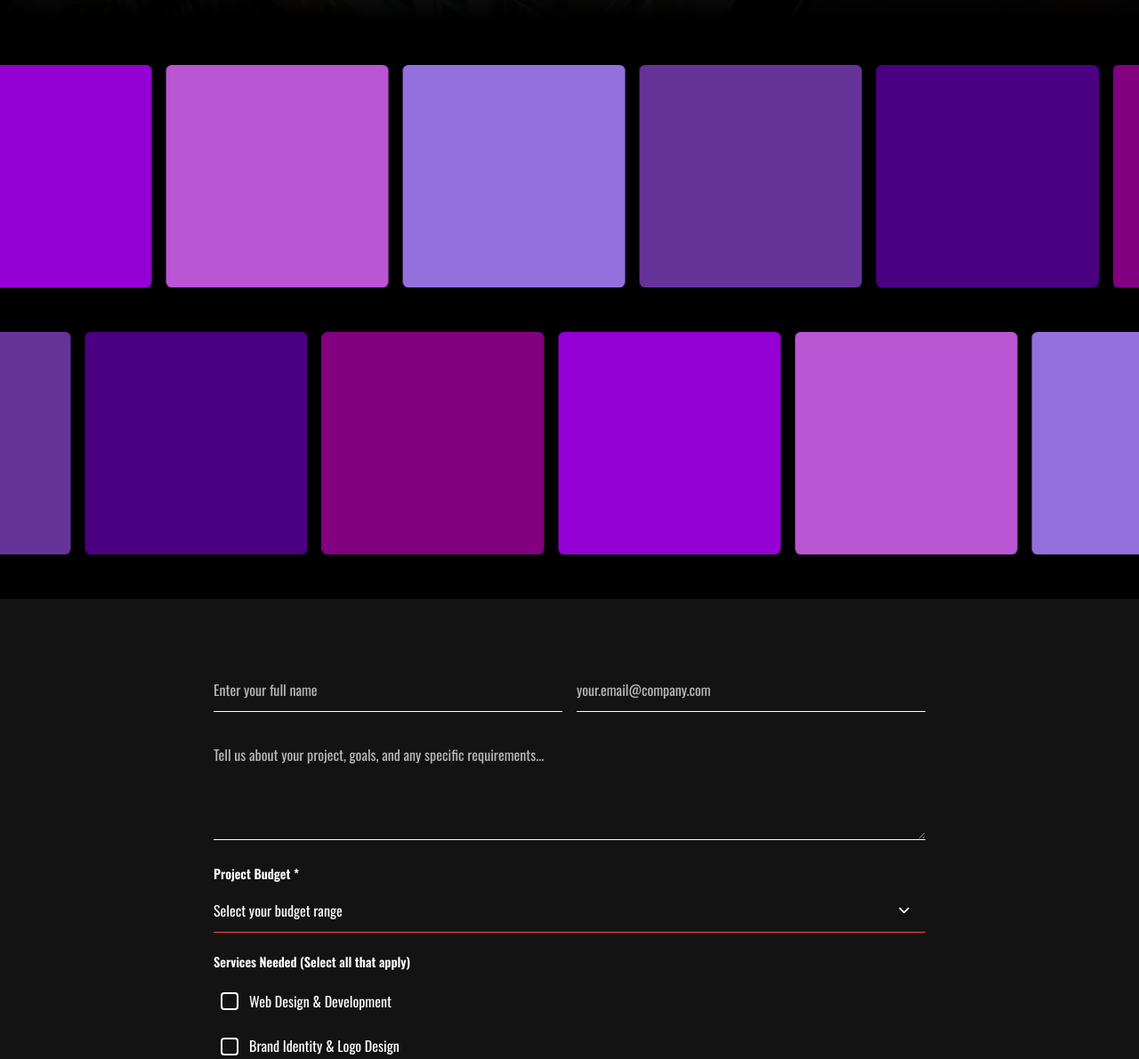
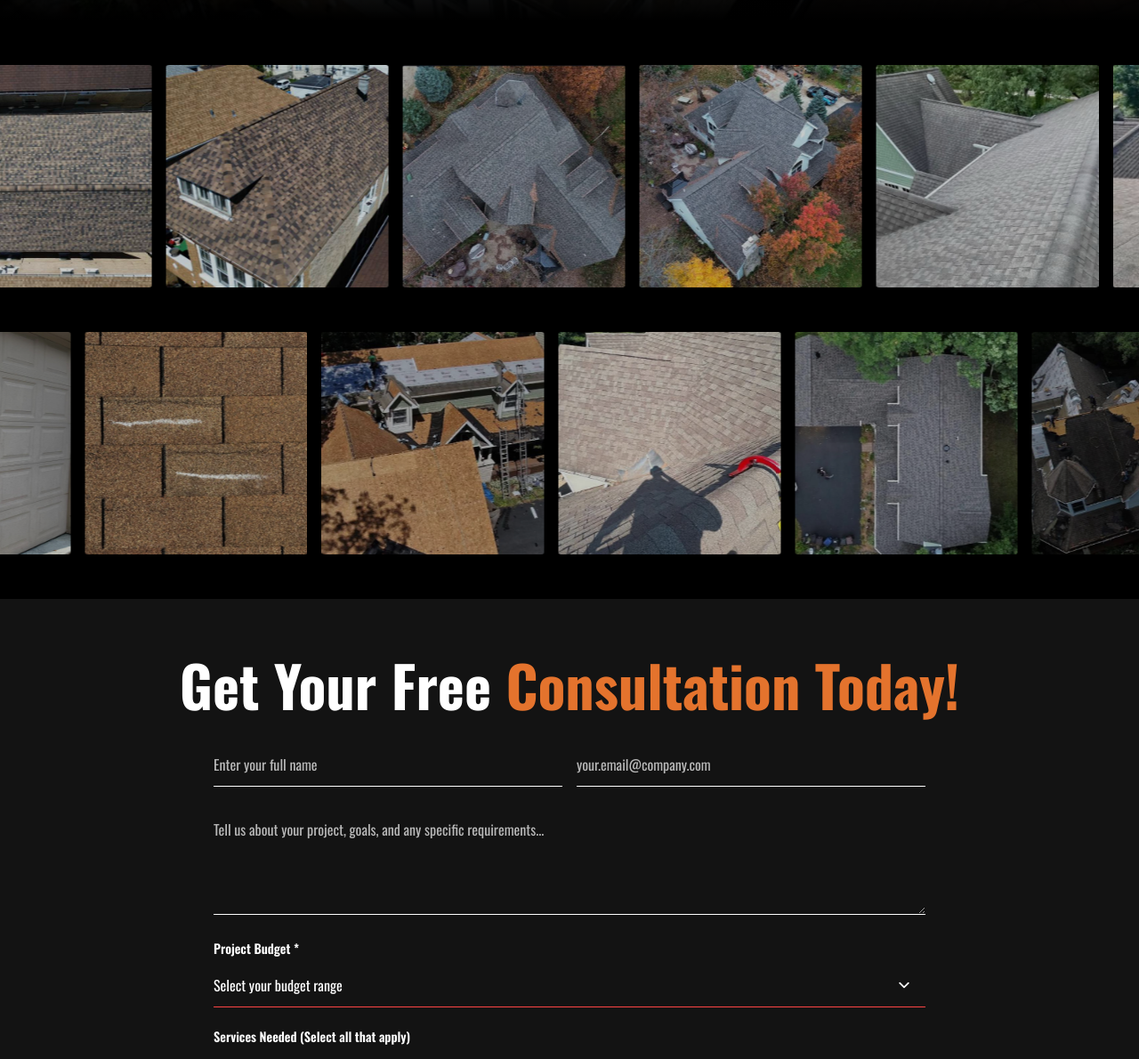
Before and after one commit to mmartinez1468/Brighter-Days-Ahead, a plain HTML site: page index.html in a window 1280 px wide. Shown: the part 3081-4271 px from the top of the page at 89% size. Drawn offline with nearby package versions, Linux system fonts and the light colour scheme.

Commit message:
final push

```diff
--- a/index.html
+++ b/index.html
@@ -409,6 +409,9 @@
     <!-- CONTACT FORM SECTION -->
     <!-- ========================================================================== -->
     <section id="contact">
+        <div class="contact-header">
+            <h2>Get your free <span>consultation today!</span></h2>
+        </div>
         <div class="contact-container">
             <form id="contactForm" action="https://api.web3forms.com/submit" method="post">
                 <input type="hidden" name="access_key" value="5859c3e1-f867-4635-9559-d832ee856a88">
@@ -467,27 +470,27 @@
 
                     <div class="checkbox-item">
                         <input type="checkbox" id="webDesign" name="services[]" value="web-design" class="checkbox-input">
-                        <label for="webDesign" class="checkbox-label">Web Design & Development</label>
+                        <label for="webDesign" class="checkbox-label">Damage Assessment</label>
                     </div>
 
                     <div class="checkbox-item">
                         <input type="checkbox" id="branding" name="services[]" value="branding" class="checkbox-input">
-                        <label for="branding" class="checkbox-label">Brand Identity & Logo Design</label>
+                        <label for="branding" class="checkbox-label">Policy Review</label>
                     </div>
 
                     <div class="checkbox-item">
                         <input type="checkbox" id="ecommerce" name="services[]" value="ecommerce" class="checkbox-input">
-                        <label for="ecommerce" class="checkbox-label">E-commerce Solutions</label>
+                        <label for="ecommerce" class="checkbox-label">Claim Preparation</label>
                     </div>
 
                     <div class="checkbox-item">
                         <input type="checkbox" id="marketing" name="services[]" value="marketing" class="checkbox-input">
-                        <label for="marketing" class="checkbox-label">Digital Marketing & SEO</label>
+                        <label for="marketing" class="checkbox-label">Negotiation</label>
                     </div>
 
                     <div class="checkbox-item">
                         <input type="checkbox" id="maintenance" name="services[]" value="maintenance" class="checkbox-input">
-                        <label for="maintenance" class="checkbox-label">Website Maintenance & Support</label>
+                        <label for="maintenance" class="checkbox-label">Settlement Maximization</label>
                     </div>
                 </div>
 
--- a/styles.css
+++ b/styles.css
@@ -2083,12 +2083,11 @@ CTA CARD WRAPPER
 
 
 
-
 .double-carousel {
   margin: 50px auto;
   width: 100%;
   display: flex;
-  gap: 1em; /* Gap between the two groups */
+  gap: 1em;
   overflow: hidden;
   position: relative;
 }
@@ -2100,7 +2099,7 @@ CTA CARD WRAPPER
 .double-carousel-group {
   display: flex;
   align-items: center;
-  gap: 1em; /* Gap between cards within each group */
+  gap: 1em;
   flex-shrink: 0;
   width: max-content;
   animation: double-carousel-spin 30s linear infinite;
@@ -2110,39 +2109,93 @@ CTA CARD WRAPPER
   flex: 0 0 250px;
   width: 250px;
   height: 250px;
-  padding: 1em;
-  background-color: purple;
-  font-size: 2rem;
   border-radius: .2em;
   text-align: center;
   display: flex;
   align-items: center;
   justify-content: center;
-}
-
-/* Make sure background images cover properly if using them */
-.double-carousel-card.card-1 { background: purple; }
-.double-carousel-card.card-2 { background: darkviolet; }
-.double-carousel-card.card-3 { background: mediumorchid; }
-.double-carousel-card.card-4 { background: mediumpurple; }
-.double-carousel-card.card-5 { background: rebeccapurple; }
-.double-carousel-card.card-6 { background: indigo; }
-
-.double-carousel-card.card-a { background: purple; }
-.double-carousel-card.card-b { background: darkviolet; }
-.double-carousel-card.card-c { background: mediumorchid; }
-.double-carousel-card.card-d { background: mediumpurple; }
-.double-carousel-card.card-e { background: rebeccapurple; }
-.double-carousel-card.card-f { background: indigo; }
+  position: relative;
+  overflow: hidden;
+
+  /* Optimized background image properties */
+  background-size: cover;
+  background-position: center;
+  background-repeat: no-repeat;
+
+  /* Optional: Add a subtle overlay for better text readability */
+  color: white;
+  text-shadow: 0 2px 4px rgba(0, 0, 0, 0.5);
+}
+
+/* Add a dark overlay for better content visibility (optional) */
+.double-carousel-card::before {
+  content: '';
+  position: absolute;
+  top: 0;
+  left: 0;
+  right: 0;
+  bottom: 0;
+  background: rgba(0, 0, 0, 0.2);
+  z-index: 1;
+  transition: background 0.3s ease;
+}
+
+.double-carousel-card:hover::before {
+  background: rgba(0, 0, 0, 0.4);
+}
+
+/* Ensure content stays above overlay */
+.double-carousel-card > * {
+  position: relative;
+  z-index: 2;
+}
+
+/* Top Carousel Cards - Replace with your image paths */
+.double-carousel-card.card-1 {
+  background-image: url('images/about-image.jpg');
+}
+.double-carousel-card.card-2 {
+  background-image: url('images/services-2.jpg');
+}
+.double-carousel-card.card-3 {
+  background-image: url('images/services-1.jpg');
+}
+.double-carousel-card.card-4 {
+  background-image: url('images/portfolio-1.jpg');
+}
+.double-carousel-card.card-5 {
+  background-image: url('images/portfolio-2.jpg');
+}
+.double-carousel-card.card-6 {
+  background-image: url('images/portfolio-3.jpg');
+}
+
+/* Bottom Carousel Cards - Replace with your image paths */
+.double-carousel-card.card-a {
+  background-image: url('images/portfolio-4.jpg');
+}
+.double-carousel-card.card-b {
+  background-image: url('images/portfolio-5.jpg');
+}
+.double-carousel-card.card-c {
+  background-image: url('images/portfolio-6.jpg');
+}
+.double-carousel-card.card-d {
+  background-image: url('images/portfolio-7.jpg');
+}
+.double-carousel-card.card-e {
+  background-image: url('images/services-5.jpg');
+}
+.double-carousel-card.card-f {
+  background-image: url('images/portfolio-9.jpg');
+}
 
 @keyframes double-carousel-spin {
   from { transform: translateX(0); }
   to { transform: translateX(-100%); }
 }
 
-/* =============================
-   BOTTOM CAROUSEL (reverse)
-============================== */
+/* Bottom Carousel (reverse) */
 .double-carousel-bottom .double-carousel-group {
   animation: double-carousel-spin-reverse 30s linear infinite;
 }
@@ -2156,6 +2209,23 @@ CTA CARD WRAPPER
 .double-carousel:hover .double-carousel-group,
 .double-carousel-bottom:hover .double-carousel-group {
   animation-play-state: paused;
+}
+
+/* Responsive adjustments */
+@media (max-width: 768px) {
+  .double-carousel-card {
+    flex: 0 0 200px;
+    width: 200px;
+    height: 200px;
+  }
+}
+
+@media (max-width: 480px) {
+  .double-carousel-card {
+    flex: 0 0 150px;
+    width: 150px;
+    height: 150px;
+  }
 }
 
 
@@ -2204,17 +2274,16 @@ CTA CARD WRAPPER
     padding: clamp(3rem, calc(3.2608695652vw + 2.347826087rem), 4.875rem) 1rem;
 }
 
-.contact-intro {
-    display: flex;
-    justify-content: center;
-    align-items: center;
-    flex-direction: column;
-    gap: 1rem;
-    padding-bottom: 2rem;
-}
-
-.contact-intro > h2 {
-    text-align: center;
+.contact-header {
+    margin-bottom: 2rem;
+}
+
+.contact-header h2 {
+    text-transform: capitalize;
+}
+
+.contact-header span {
+    color: var(--coloraccent);
 }
 
 /* Contact Form Container */
@@ -2222,10 +2291,6 @@ CTA CARD WRAPPER
     border-radius: 20px;
     position: relative;
     width: 100%;
-}
-
-.contact-header {
-    margin-bottom: 1rem;
 }
 
 /* Form Elements */
@@ -2370,9 +2435,8 @@ CTA CARD WRAPPER
 
 @media screen and (min-width: 768px) {
 
-    .contact-intro > h2 {
-        font-size: 3rem;
-        line-height: 3rem;
+    .contact-header h2 {
+        font-size: var(--fontheader768);
     }
 }
 
@@ -2385,6 +2449,13 @@ CTA CARD WRAPPER
     .contact-intro > h2 {
         font-size: 4rem !important;
         line-height: 4.25rem !important;
+    }
+}
+
+@media screen and (min-width: 1248px) {
+    .contact-header h2 {
+        font-size: var(--fontheader1248);
+        margin-bottom: 1rem;
     }
 }
 
```
